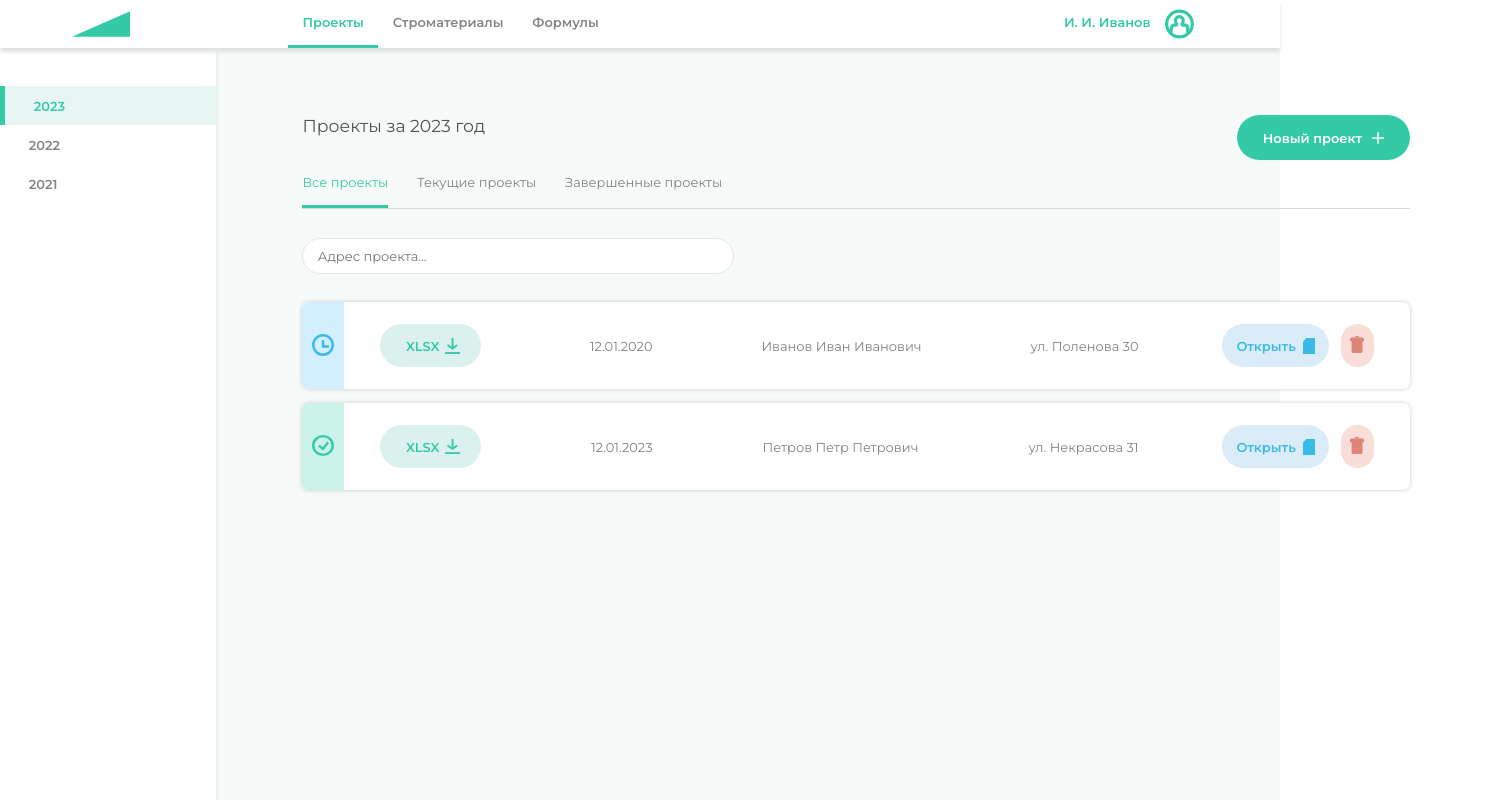
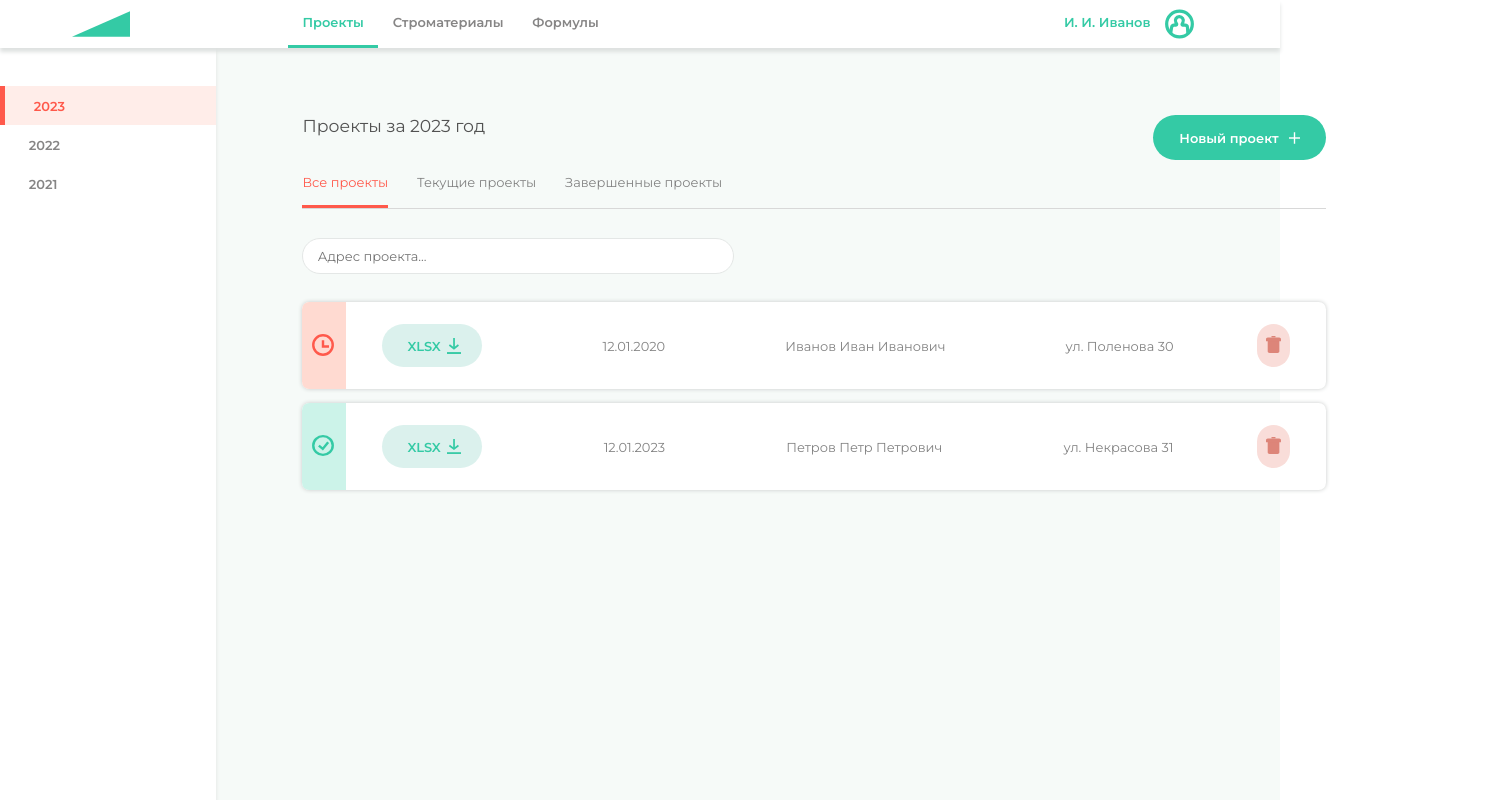
Before and after one commit to MariaSadovn1kova/project_and_resource_management, a Vue app in the folder client/: page /projects in a window 1280 px wide. Shown: the whole page, 1496 px wide, since content can reach past the window. Built offline with nearby package versions, Linux system fonts and the light colour scheme.

Commit message:
Правки дизайна

```diff
--- a/client/src/components/UI/create_project/Estimate.vue
+++ b/client/src/components/UI/create_project/Estimate.vue
@@ -12,6 +12,7 @@
       </div>
       <div class="table__title">Материалы</div>
       <div class="table__item"></div>
+      <div class="table__item dark"></div>
     </div>
   </div>
 </template>
@@ -46,14 +47,15 @@ export default {
     .estimate__table{
       margin-top: 2rem;
       .table__header{
-        background-color: #CCF3E9;
+        background-color: #FFE8E2;
         height: 3rem;
         border-radius: 0.5rem 0.5rem 0 0;
         display: flex;
         justify-content: space-around;
         .header__item{
           padding: 0.9rem;
-          color: #2FB592;
+          color: #FF594B;
+          font-weight: 600;
         }
       }
       .table__title{
@@ -61,8 +63,12 @@ export default {
         margin: 1rem 0;
       }
       .table__item{
-        border: 2px solid #E6FEF8;
+        border: 2px solid #FFEDE9;
         height: 3rem;
+        margin-bottom: 0.8rem;
+      }
+      .table__item.dark{
+        background-color: #FFF8F6;
       }
     }
   }
--- a/client/src/components/UI/menu/LocalNavbar.vue
+++ b/client/src/components/UI/menu/LocalNavbar.vue
@@ -33,11 +33,11 @@ export default {
         color: #828282;
     }
     .local-navbar__item.active{
-        color:#34CAA5;
-        border-bottom: 3px solid #34CAA5;
+        color:#FF594B;
+        border-bottom: 3px solid #FF594B;
     }
     .local-navbar__item:hover{
-        color: #34CAA5;
+        color: #FF594B;
         cursor: pointer;
     }
 }
--- a/client/src/components/UI/menu/Sidebar.vue
+++ b/client/src/components/UI/menu/Sidebar.vue
@@ -61,16 +61,16 @@ export default {
         }
 
         .sidebar__element:hover{
-            background-color: #E8F6F3;
-            color: #34CAA5;
+            background-color: #FFEDE9;
+            color: #FF594B;
             cursor: pointer;
             font-weight: 600;
         }
 
         .active{
-            background-color: #E8F6F3;
-            color: #34CAA5;
-            border-left: 5px solid #34CAA5;
+            background-color: #FFEDE9;
+            color: #FF594B;
+            border-left: 5px solid #FF594B;
         }
     }
 </style>
--- a/client/src/components/UI/projects/ProjectItem.vue
+++ b/client/src/components/UI/projects/ProjectItem.vue
@@ -11,10 +11,6 @@
       <div class="project__address info">{{ project.address }}</div>
     </div>
     <div class="project__bth-box">
-      <button class="btn open__btn">
-        <div class="open__title">Открыть</div>
-        <img class = "open__picture" src="@/assets/openProject__picture.svg">
-      </button>
       <button class="btn delete__btn">
         <img class = "delete__picture" src="@/assets/delete__picture.svg">
       </button>
@@ -52,7 +48,7 @@ export default {
     }
   }
     .unfinished{
-      background-color: #D3EFFF;
+      background-color: #FFDAD1;
     }
     .finished{
       background-color: #CCF3E9;
@@ -114,5 +110,8 @@ export default {
       background-color: #f8cac3;
     }
   }
+  .project-item__container:hover {
+    cursor:pointer;
+  }
 }
 </style>
```
Also changed, not shown: client/src/assets/unfinished__picture.svg.
